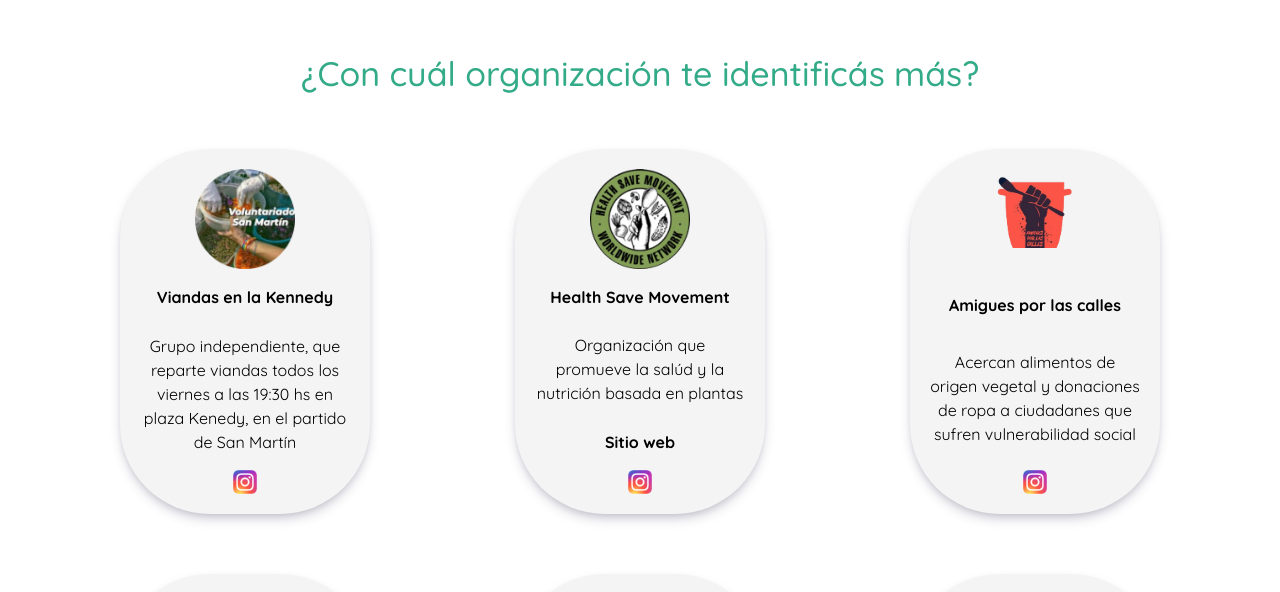
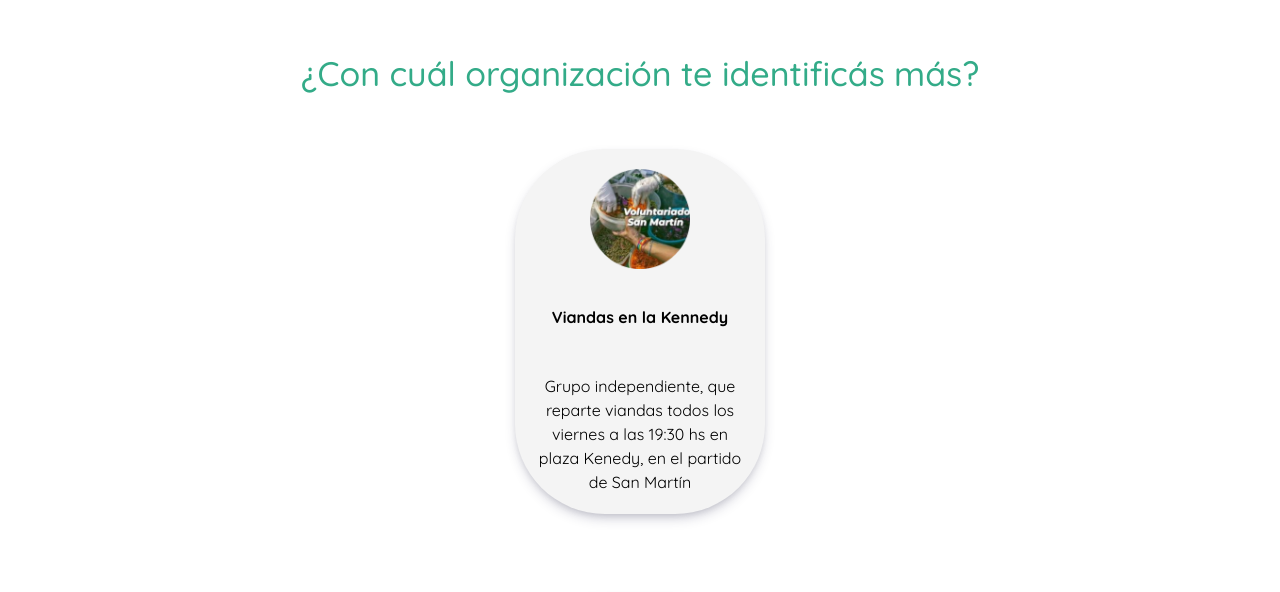
Before and after one commit to Firet/activa-veganismo, a Next.js app: page / in a window 1280 px wide. Shown: the part 982-1574 px from the top of the page. Built offline with nearby package versions, Linux system fonts and the light colour scheme.

Commit message:
Loop through organization cards

```diff
--- a/src/components/organisms/organization-card/organization-card.tsx
+++ b/src/components/organisms/organization-card/organization-card.tsx
@@ -3,18 +3,16 @@ import organizations from '../../../constants/organization';
 import Image from 'next/image';
 import './organization-card.css';
 
-export default function OrganizationCard() {
+export default function OrganizationCard({ logo = '', name = '', description = '', website = '', instagram = '' }) {
 	organizations;
 
 	return (
-		<>
-			<div className="organizations-container">
-				<ul className="organizations-list">
-					{organizations.map((organization) => (
-						<li key={organization.id} className="organization-item">
+		<div className='organizations-container'>
+			<ul className='organizations-list'>
+				<li className="organization-item">
 					<div className="image-container">
 						<Image
-									src={organization.logo}
+							src={logo}
 							alt="Logo de organización"
 							className="organization-logo"
 							unoptimized
@@ -23,14 +21,14 @@ export default function OrganizationCard() {
 						/>
 					</div>
 					<h3 className="organization-title">
-								{organization.name}
+						{name}
 					</h3>
 					<p className="organization-description">
-								{organization.description}
+						{description}
 					</p>
-							{organization.website !== '' ? (
+					{website !== '' ? (
 						<a
-									href={organization.website}
+							href={website}
 							target="_blank"
 							className="organization-link"
 						>
@@ -39,14 +37,14 @@ export default function OrganizationCard() {
 					) : (
 						''
 					)}
-							{organization.instagram !== '' ? (
+					{instagram !== '' ? (
 						<a
-									href={organization.instagram}
+							href={instagram}
 							target="_blank"
 						>
 							<Image
 								src="./instagram.png"
-										alt="Dirigite al instagram de {organization.name}"
+								alt="Dirigite al instagram de {name}"
 								unoptimized
 								width={24}
 								height={24}
@@ -56,9 +54,7 @@ export default function OrganizationCard() {
 						''
 					)}
 				</li>
-					))}
 			</ul>
 		</div>
-		</>
 	);
 }
--- a/src/components/templates/organization-section/organization-section.tsx
+++ b/src/components/templates/organization-section/organization-section.tsx
@@ -1,13 +1,25 @@
 import React from 'react';
 import OrganizationCard from '@/components/organisms/organization-card/organization-card';
+import organizations from '../../../constants/organization';
+
 
 export default function OrganizationSection() {
+	organizations;
+
 	return (
 		<section id="organizations" className="flex flex-col items-center">
 			<h1 className="organizations-main-title">
 				¿Con cuál organización te identificás más?
 			</h1>
-			<OrganizationCard />
+			{organizations.map((organization) =>
+				<OrganizationCard
+					key={organization.id}
+					logo={organization.logo}
+					name={organization.name}
+					description={organization.description}
+					website={organization.website}
+					instagram={organization.website}
+				/>)}
 		</section>
 	);
 }
```
Lines whose indentation alone changed are shown as unchanged.
